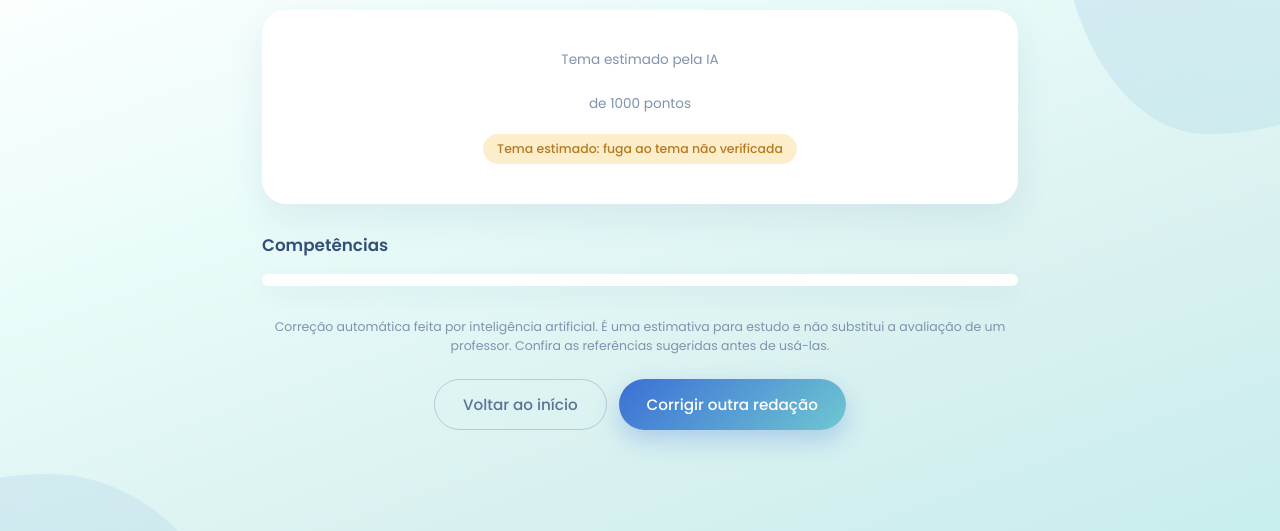
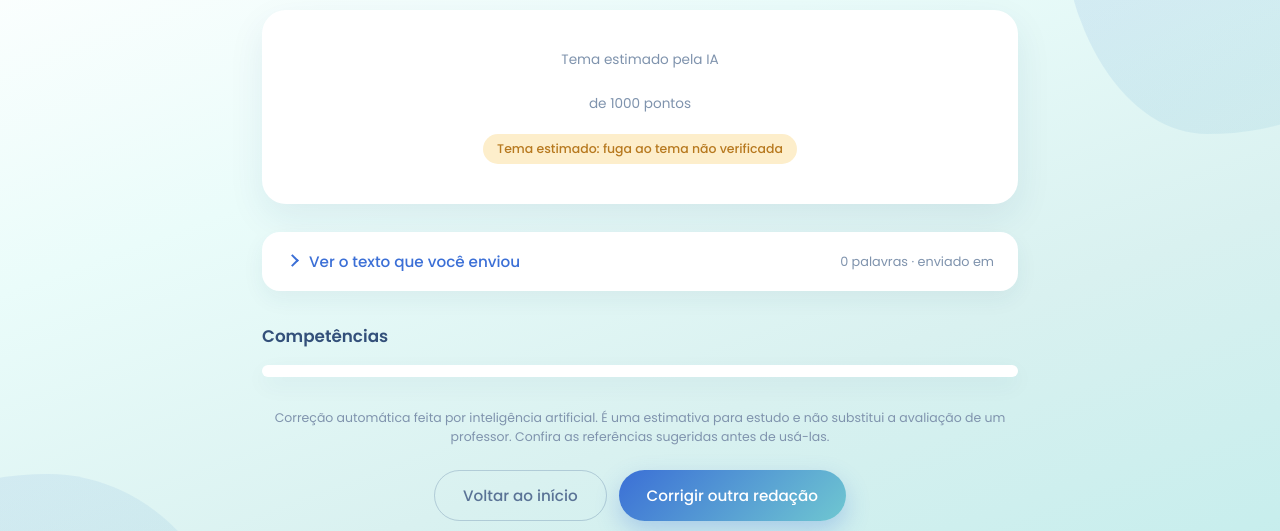
Before and after one commit to Davyy0605/RedaIA, a Flask app: template templates/redacoes/resultado.html in a window 1280 px wide. Shown: the part 86-617 px from the top of the page. Run offline with Flask 3, Linux system fonts and the light colour scheme; the template is opened without the code that fills it, so the values that code supplies are empty.

Commit message:
Mostra o texto enviado na página de resultado
O aluno pode abrir uma seção recolhível com o texto da redação para
conferir enquanto lê a correção.

Co-Authored-By: Claude Opus 5.5 <noreply@anthropic.com>
Claude-Session: https://claude.ai/code/session_014XSdvmrUbu7iWh8WfdkQ2G

```diff
--- a/static/css/redaia.css
+++ b/static/css/redaia.css
@@ -214,6 +214,25 @@ main .actions.centro { justify-content: center; }
 .chip.alerta { background: #fdeecb; color: #b7791f; }
 .obs { font-size: .88rem; color: #5a7396; line-height: 1.6; margin-top: 18px; }
 
+.texto-enviado { background: #ffffff; border-radius: 18px; box-shadow: 0 8px 22px rgba(30, 60, 110, 0.06); margin-bottom: 32px; }
+.texto-enviado summary {
+  display: flex; justify-content: space-between; align-items: center; flex-wrap: wrap; gap: 4px 16px;
+  padding: 18px 24px; cursor: pointer; list-style: none;
+  font-weight: 500; font-size: .95rem; color: #3b6fd6;
+}
+.texto-enviado summary::-webkit-details-marker { display: none; }
+.texto-enviado summary span:first-child::before {
+  content: ""; display: inline-block; width: 7px; height: 7px; margin: 0 12px 2px 2px;
+  border-right: 2px solid currentColor; border-bottom: 2px solid currentColor;
+  transform: rotate(-45deg); transition: transform .2s;
+}
+.texto-enviado[open] summary span:first-child::before { transform: rotate(45deg); }
+.texto-info { font-size: .8rem; font-weight: 400; color: #7f93ad; }
+.texto-corpo {
+  padding: 4px 24px 24px; border-top: 1px solid rgba(58, 92, 138, 0.08); padding-top: 18px;
+  white-space: pre-wrap; overflow-wrap: anywhere; font-size: .95rem; line-height: 1.8; color: #2b3f5c;
+}
+
 h2.sec-title { font-size: 1.05rem; font-weight: 600; color: #33507a; margin: 8px 0 16px; }
 
 .competencias, .repertorios { background: #ffffff; border-radius: 18px; box-shadow: 0 8px 22px rgba(30, 60, 110, 0.06); margin-bottom: 32px; }
@@ -252,6 +271,8 @@ h2.sec-title { font-size: 1.05rem; font-weight: 600; color: #33507a; margin: 8px
   .resumo { padding: 28px 18px; }
   .nota-final { font-size: 2.8rem; }
   .competencias { padding: 2px 18px; }
+  .texto-enviado summary { padding: 16px 18px; }
+  .texto-corpo { padding: 16px 18px 20px; }
   .repertorios { padding: 6px 18px; }
   .user-area .nome { display: none; }  /* economiza espaço: fica só o botão Sair */
 }
--- a/templates/redacoes/resultado.html
+++ b/templates/redacoes/resultado.html
@@ -55,6 +55,14 @@
       {% endif %}
     </div>
 
+    <details class="texto-enviado">
+      <summary>
+        <span>Ver o texto que você enviou</span>
+        <span class="texto-info">{{ redacao.texto.split() | length }} palavras · enviado em {{ redacao.criado_em | data_br }}</span>
+      </summary>
+      <div class="texto-corpo">{{ redacao.texto }}</div>
+    </details>
+
     <h2 class="sec-title">Competências</h2>
     <div class="competencias">
       {% for nome, nota, justificativa in competencias %}
```
